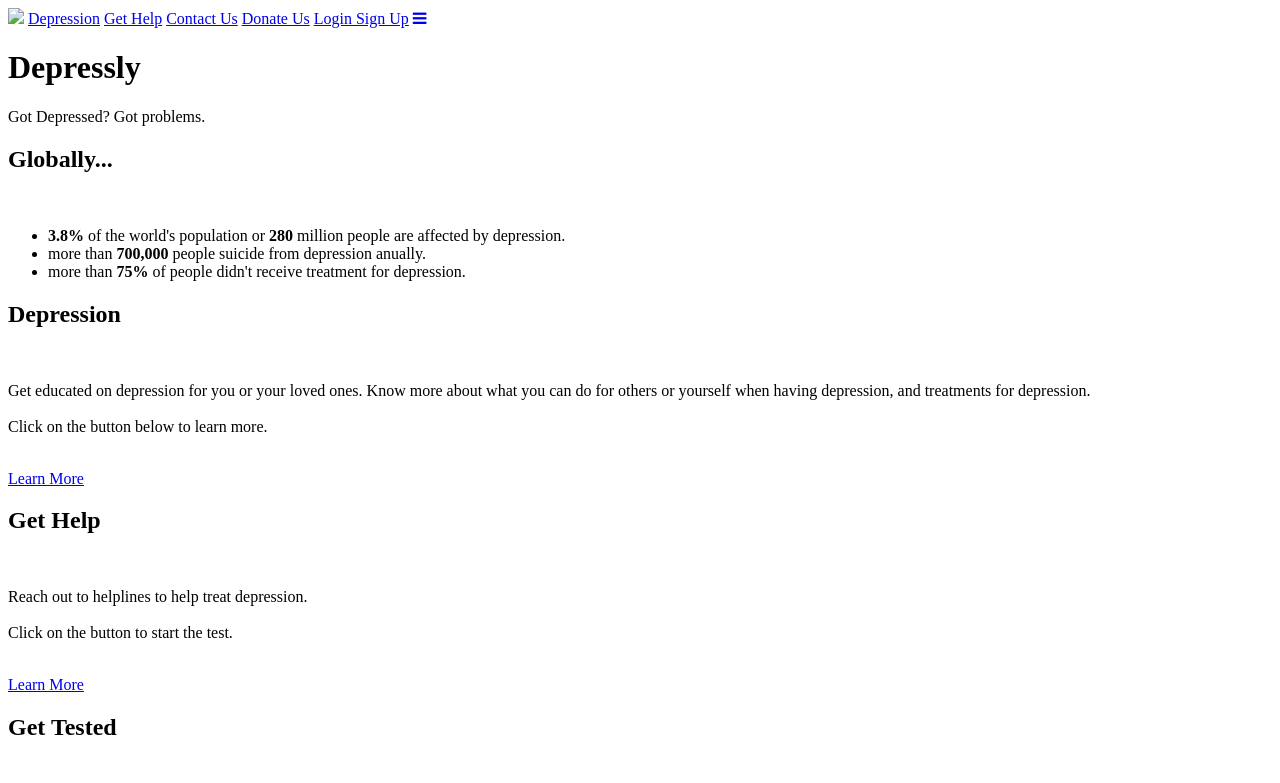
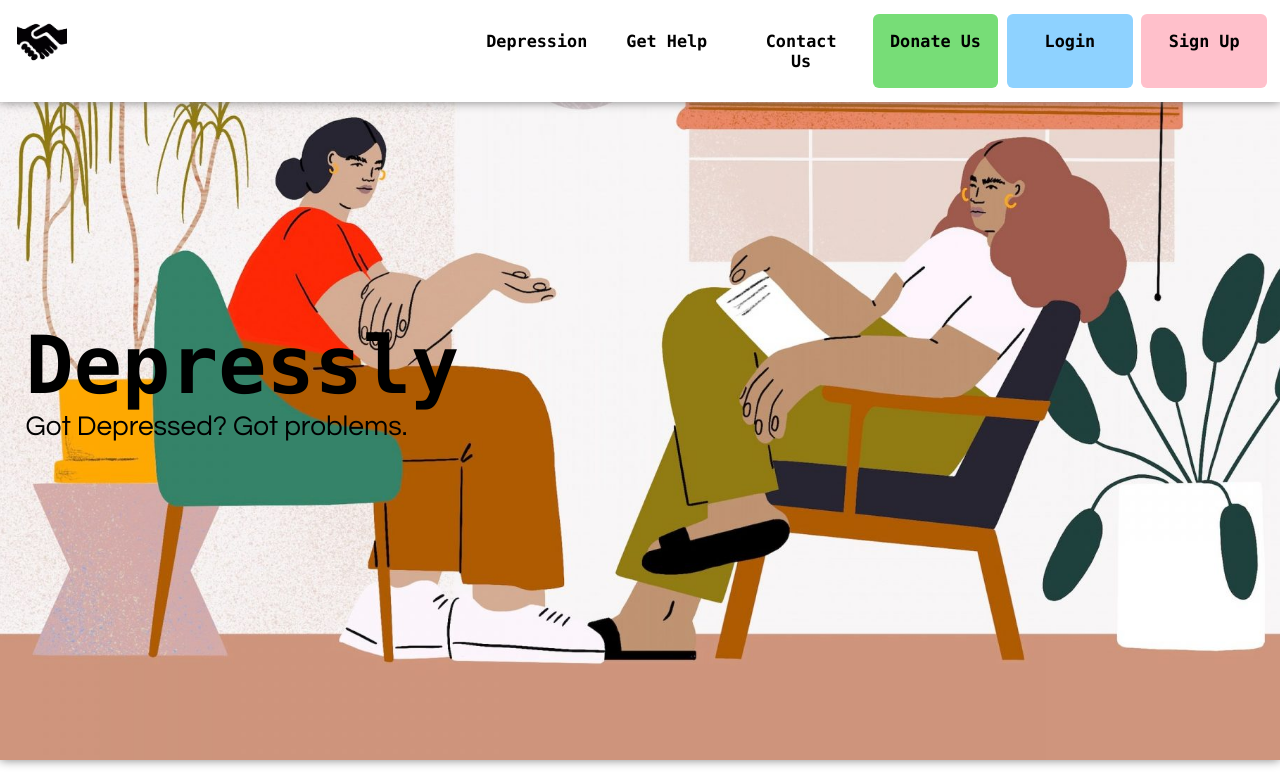
Before and after one commit to yuzhe0690/WEB1201Assignment, a plain HTML site: page index.html in a window 1280 px wide. Shown: the top 783 px of the page. Drawn offline with Linux system fonts and the light colour scheme; the site is published under a folder, as on GitHub Pages, so addresses that start at the root find nothing.

Commit message:
Update index.html
- fixed the bug where the links in the html are not working

```diff
--- a/index.html
+++ b/index.html
@@ -7,24 +7,24 @@
     <!-- set default viewport size for better scalability on mobile devices -->
     <meta name="viewport" content="width=device-width, initial-scale=1.0">
     <!-- link css style sheet -->
-    <link rel="stylesheet" href="/CSS/style.css">
+    <link rel="stylesheet" href="CSS/style.css">
     <!-- link to custom library for hamburger icon -->
     <link rel="stylesheet" href="https://cdnjs.cloudflare.com/ajax/libs/font-awesome/4.7.0/css/font-awesome.min.css">
     <!-- link icon to use custom icon -->
-    <link rel="icon" type="image/x-icon" href="/IMG/icon.ico">
+    <link rel="icon" type="image/x-icon" href="IMG/icon.ico">
 </head>
 
 <body>
     <!-- Navigation bar -->
     <nav class="navbar" id="topNavbar">
-        <a class="logo" href="index.html"><img src="/IMG/logo.png" width="50em"></a>
+        <a class="logo" href="index.html"><img src="IMG/logo.png" width="50em"></a>
         <!-- set the size of the logo image -->
-        <a href="/HTML/depression.html">Depression</a>
-        <a href="/HTML/help.html">Get Help</a>
-        <a href="/HTML/contact.html">Contact Us</a>
+        <a href="HTML/depression.html">Depression</a>
+        <a href="HTML/help.html">Get Help</a>
+        <a href="HTML/contact.html">Contact Us</a>
         <a class="donate" href="#">Donate Us</a>
-        <a class="login" href="/HTML/login.html"> Login </a>
-        <a class="signup" href="/HTML/signup.html">Sign Up</a>
+        <a class="login" href="HTML/login.html"> Login </a>
+        <a class="signup" href="HTML/signup.html">Sign Up</a>
         <a href="javascript:void(0);" class="icon" onclick="hamburger()">
             <!-- hamburger icon -->
             <i class="fa fa-bars"></i>
@@ -72,7 +72,7 @@
                 </p>
                 <br>
                 <!-- Button -->
-                <a class="btn" href="/HTML/depression.html"><span>Learn More</span></a>
+                <a class="btn" href="HTML/depression.html"><span>Learn More</span></a>
             </div>
         </div>
 
@@ -88,7 +88,7 @@
                 </p>
                 <br>
                 <!-- Button -->
-                <a class="btn" href="/HTML/help.html"><span>Learn More</span></a>
+                <a class="btn" href="HTML/help.html"><span>Learn More</span></a>
             </div>
         </div>
 
@@ -121,7 +121,7 @@
     </footer>
 
     <!-- Link JS to page -->
-    <script src="/JS/script.js"></script>
+    <script src="JS/scripts.js"></script>
 </body>
 
 </html>
```
